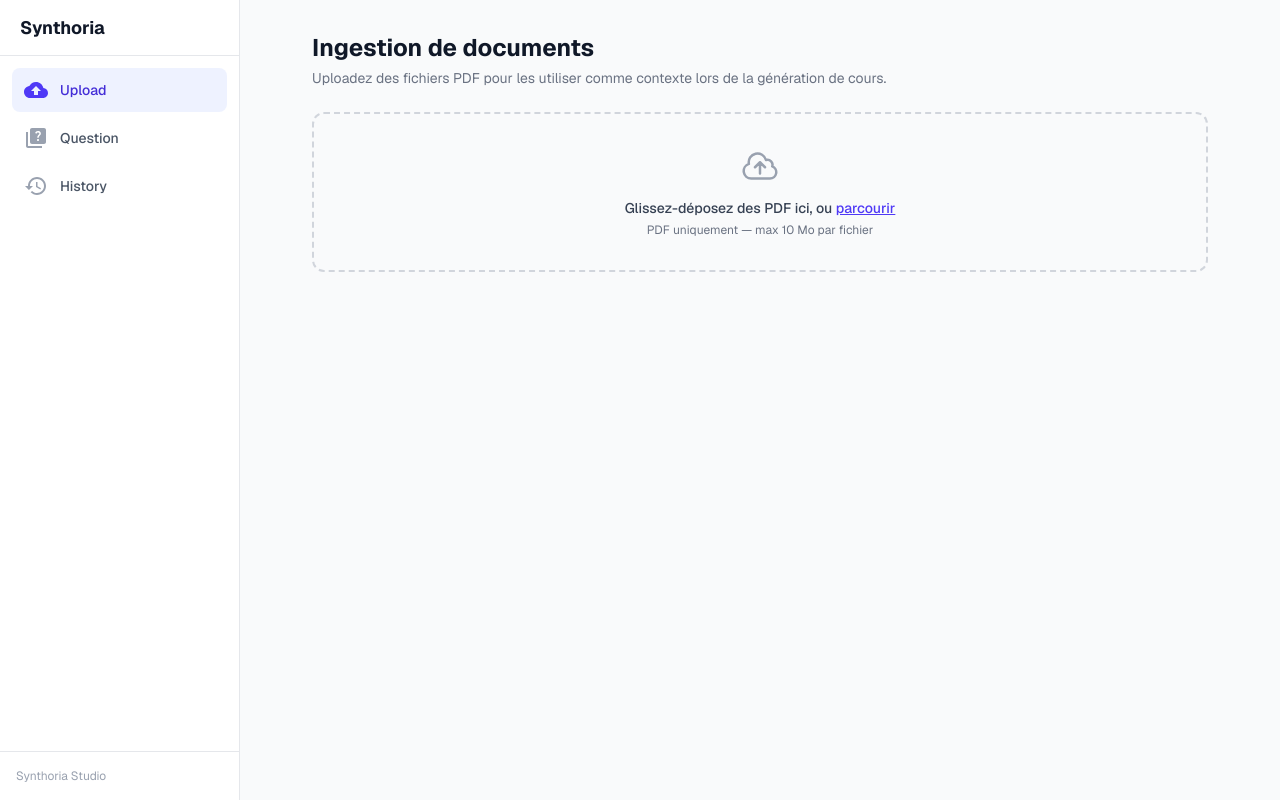
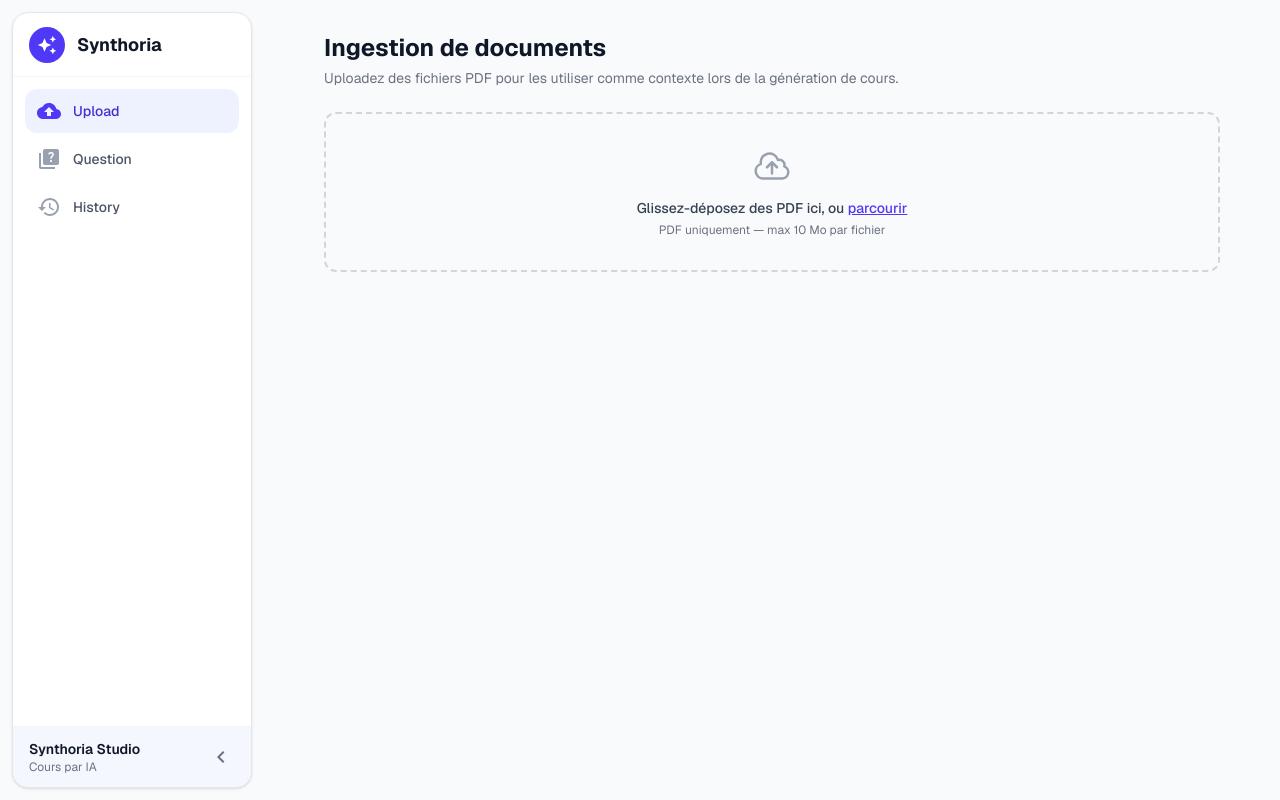
Before and after one commit to Mahandry-IT/Synthoria-Studio, a Next.js app: page / in a window 1280 px wide. Built offline with nearby package versions, Linux system fonts and the light colour scheme.

Commit message:
feat(ui): sidebar verticale flottante et repliable

```diff
--- a/src/components/Sidebar.tsx
+++ b/src/components/Sidebar.tsx
@@ -1,10 +1,14 @@
 "use client";
 
-import Link from "next/link";
+import { useState } from "react";
 import { usePathname } from "next/navigation";
 import CloudUploadIcon from "@mui/icons-material/CloudUpload";
 import QuizIcon from "@mui/icons-material/Quiz";
 import HistoryIcon from "@mui/icons-material/History";
+import AutoAwesomeIcon from "@mui/icons-material/AutoAwesome";
+import ChevronLeftIcon from "@mui/icons-material/ChevronLeft";
+import ChevronRightIcon from "@mui/icons-material/ChevronRight";
+import { SidebarNavItem } from "@/components/sidebar/SidebarNavItem";
 
 interface NavItem {
   label: string;
@@ -19,46 +23,66 @@ const navItems: NavItem[] = [
 ];
 
 /**
- * Sidebar verticale de navigation avec icônes MUI.
- * Affiche les liens principaux de l'application.
+ * Sidebar verticale flottante (carte arrondie) avec icônes MUI.
+ * Peut être réduite en mode icônes seules via le bouton en pied de carte.
  */
 export function Sidebar() {
   const pathname = usePathname();
+  const [collapsed, setCollapsed] = useState(false);
 
   return (
-    <aside className="flex h-screen w-60 flex-col border-r border-gray-200 bg-white">
+    <aside
+      className={`m-3 flex h-[calc(100vh-1.5rem)] shrink-0 flex-col overflow-hidden rounded-2xl border border-gray-200 bg-white shadow-sm transition-[width] duration-200 ${
+        collapsed ? "w-18" : "w-60"
+      }`}
+    >
       {/* Brand */}
-      <div className="flex h-14 items-center border-b border-gray-200 px-5">
-        <span className="text-lg font-bold text-gray-900">Synthoria</span>
+      <div
+        className={`flex h-16 items-center border-b border-gray-100 ${
+          collapsed ? "justify-center" : "gap-3 px-4"
+        }`}
+      >
+        <span className="flex h-9 w-9 shrink-0 items-center justify-center rounded-full bg-indigo-600 text-white">
+          <AutoAwesomeIcon fontSize="small" />
+        </span>
+        {!collapsed && <span className="text-lg font-bold text-gray-900">Synthoria</span>}
       </div>
 
       {/* Navigation */}
       <nav className="flex flex-1 flex-col gap-1 p-3" aria-label="Navigation principale">
-        {navItems.map((item) => {
-          const isActive = pathname === item.href;
-          return (
-            <Link
-              key={item.href}
-              href={item.href}
-              className={`flex items-center gap-3 rounded-lg px-3 py-2.5 text-sm font-medium transition-colors ${
-                isActive
-                  ? "bg-indigo-50 text-indigo-700"
-                  : "text-gray-600 hover:bg-gray-50 hover:text-gray-900"
-              }`}
-              aria-current={isActive ? "page" : undefined}
-            >
-              <span className={isActive ? "text-indigo-600" : "text-gray-400"}>
-                {item.icon}
-              </span>
-              {item.label}
-            </Link>
-          );
-        })}
+        {navItems.map((item) => (
+          <SidebarNavItem
+            key={item.href}
+            label={item.label}
+            href={item.href}
+            icon={item.icon}
+            isActive={pathname === item.href}
+            collapsed={collapsed}
+          />
+        ))}
       </nav>
 
       {/* Footer */}
-      <div className="border-t border-gray-200 p-4">
-        <p className="text-xs text-gray-400">Synthoria Studio</p>
+      <div
+        className={`flex items-center border-t border-gray-100 bg-indigo-50/60 p-3 ${
+          collapsed ? "justify-center" : "justify-between gap-2"
+        }`}
+      >
+        {!collapsed && (
+          <div className="min-w-0 pl-1">
+            <p className="truncate text-sm font-semibold text-gray-900">Synthoria Studio</p>
+            <p className="truncate text-xs text-gray-500">Cours par IA</p>
+          </div>
+        )}
+        <button
+          type="button"
+          onClick={() => setCollapsed((c) => !c)}
+          aria-label={collapsed ? "Déplier la barre latérale" : "Réduire la barre latérale"}
+          aria-expanded={!collapsed}
+          className="flex h-9 w-9 shrink-0 items-center justify-center rounded-lg text-gray-500 transition-colors hover:bg-white hover:text-indigo-700 focus-visible:outline-2 focus-visible:outline-offset-2 focus-visible:outline-indigo-600"
+        >
+          {collapsed ? <ChevronRightIcon /> : <ChevronLeftIcon />}
+        </button>
       </div>
     </aside>
   );
--- /dev/null
+++ b/src/components/sidebar/SidebarNavItem.tsx
@@ -0,0 +1,36 @@
+import Link from "next/link";
+
+interface SidebarNavItemProps {
+  label: string;
+  href: string;
+  icon: React.ReactNode;
+  isActive: boolean;
+  collapsed: boolean;
+}
+
+/**
+ * Lien de navigation de la sidebar.
+ * En mode réduit, seule l'icône est visible (le libellé reste accessible via aria-label / title).
+ */
+export function SidebarNavItem({ label, href, icon, isActive, collapsed }: SidebarNavItemProps) {
+  return (
+    <Link
+      href={href}
+      title={collapsed ? label : undefined}
+      aria-label={collapsed ? label : undefined}
+      aria-current={isActive ? "page" : undefined}
+      className={`flex items-center rounded-xl py-2.5 text-sm font-medium transition-colors focus-visible:outline-2 focus-visible:outline-offset-2 focus-visible:outline-indigo-600 ${
+        collapsed ? "justify-center px-0" : "gap-3 px-3"
+      } ${
+        isActive
+          ? "bg-indigo-50 text-indigo-700"
+          : "text-gray-600 hover:bg-gray-50 hover:text-gray-900"
+      }`}
+    >
+      <span className={`flex shrink-0 ${isActive ? "text-indigo-600" : "text-gray-400"}`}>
+        {icon}
+      </span>
+      {!collapsed && <span className="truncate">{label}</span>}
+    </Link>
+  );
+}
```
